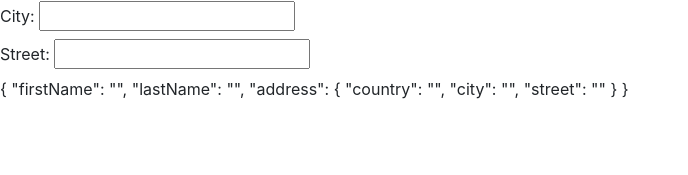
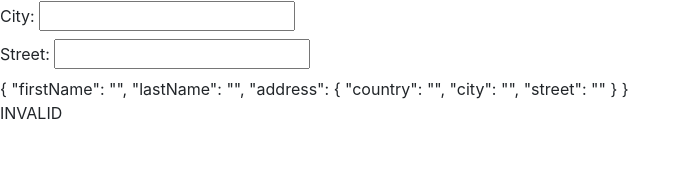
Before and after one commit to kennylam91/Angular-ReactiveForm-FormBuilder-Router, an Angular app: page / in a window 1280 px wide. Shown: the part 113-288 px from the top of the page, without its empty margins (0-688 px from the left). Built offline with nearby package versions, Linux system fonts and the light colour scheme.

Commit message:
check form status on template

```diff
--- a/src/app/profile-editor/profile-editor.component.html
+++ b/src/app/profile-editor/profile-editor.component.html
@@ -25,5 +25,6 @@
   </form>
 </div>
 <div>
-  {{profileForm.value|json}}
+  {{profileForm.value|json}} <br>
+  {{profileForm.status}}
 </div>
```
